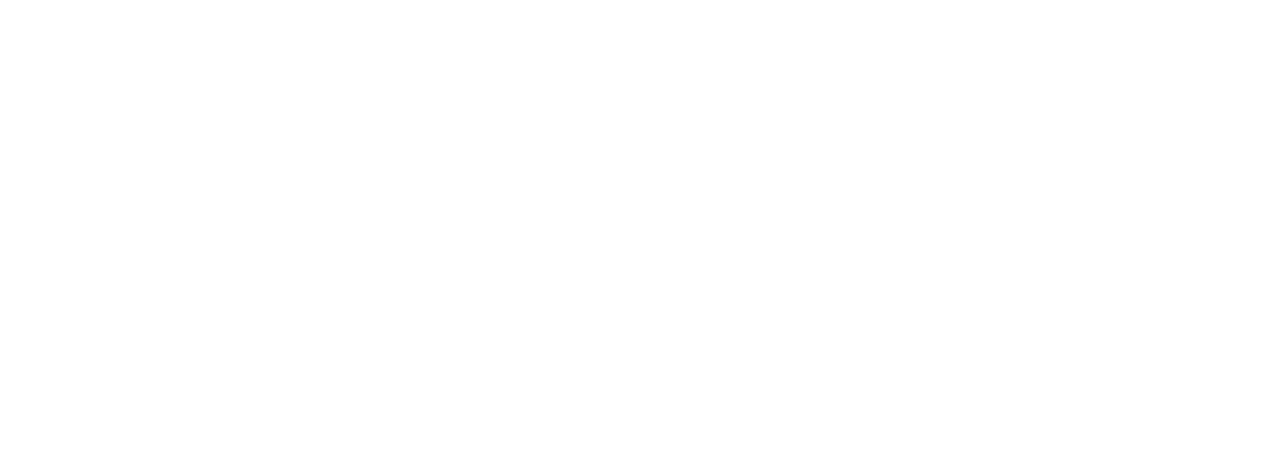
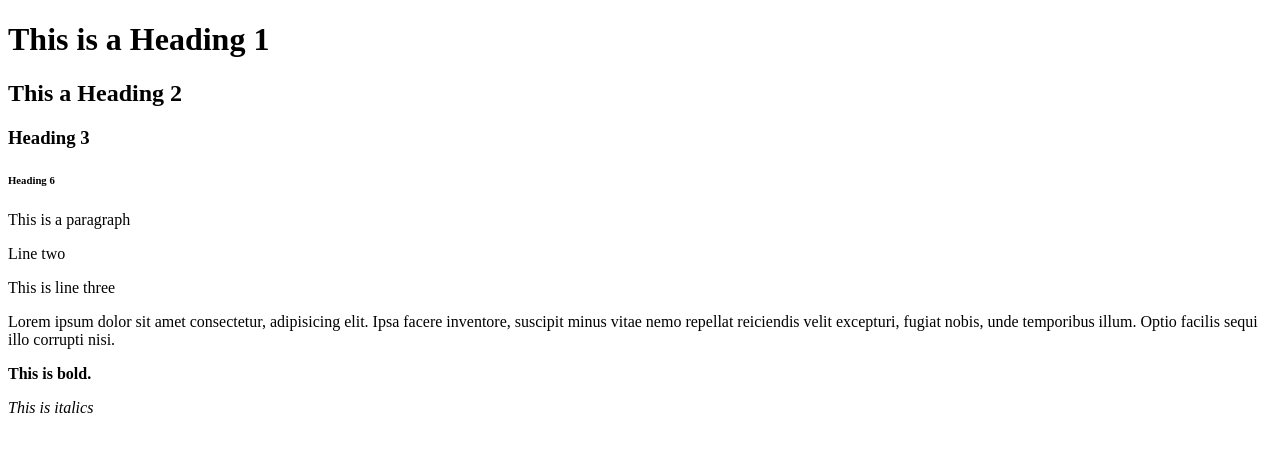
Before and after one commit to Ryoung27/JS-Django, a plain HTML site: page basic_html/index.html in a window 1280 px wide. Drawn offline with Linux system fonts and the light colour scheme.

Commit message:
Heading, paragraphs, and other tag basics

```diff
--- a/basic_html/index.html
+++ b/basic_html/index.html
@@ -8,5 +8,18 @@
 </head>
 <body>
     <!--A comment, how amazing!!!-->
+    <h1>This is a Heading 1</h1>
+    <h2>This a Heading 2</h2>
+    <h3>Heading 3</h3>
+    <h6>Heading 6</h6>
+    <p>This is a paragraph</p>
+    <p>Line two</p>
+    <p>This is line three</p>
+    <p>Lorem ipsum dolor sit amet consectetur, adipisicing elit. Ipsa facere inventore,
+       suscipit minus vitae nemo repellat reiciendis velit excepturi, fugiat nobis,
+       unde temporibus illum. Optio facilis sequi illo corrupti nisi.
+    </p>
+    <p><strong>This is bold.</strong></p>
+    <i>This is italics</i>
 </body>
 </html>
```
